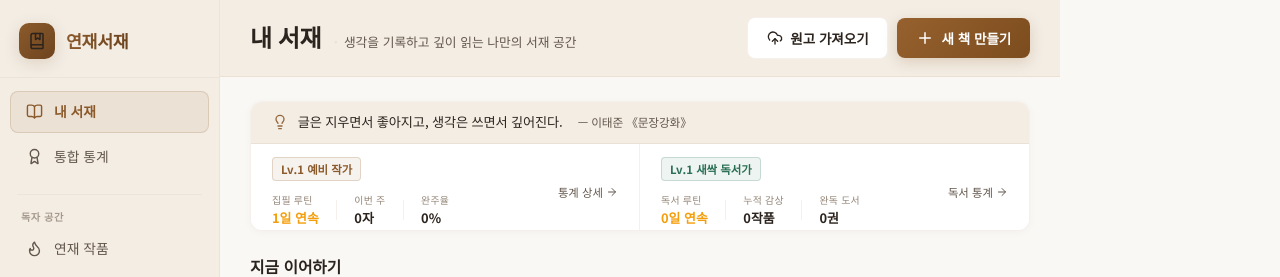
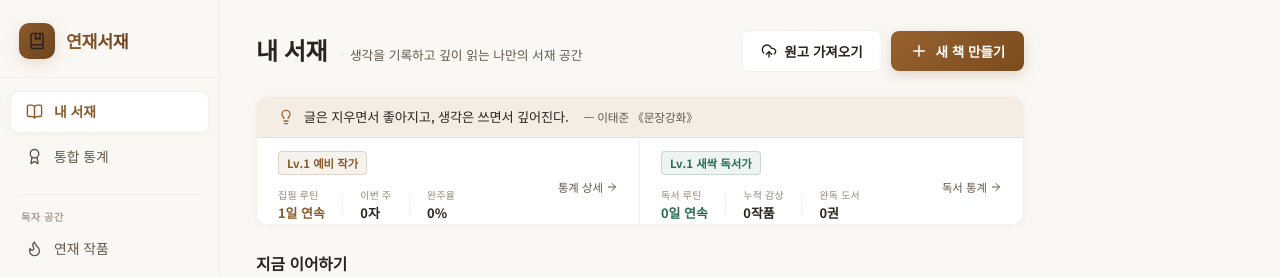
Before and after one commit to acon0203/book, a React (Vite) app: page / in a window 1280 px wide. Shown: the top 277 px of the page. Built offline with nearby package versions, Linux system fonts and the light colour scheme; no server answers.

Commit message:
feat: 캔버스 일체형 헤더·사이드바 통일 및 브라운/세이지 2대 컬러 절제 톤앤매너 정돈

```diff
--- a/src/components/Sidebar.css
+++ b/src/components/Sidebar.css
@@ -1,7 +1,6 @@
 .global-sidebar {
   width: 220px;
-  background: var(--bg-surface);
-  backdrop-filter: var(--blur);
+  background: var(--bg-deep);
   border-right: 1px solid var(--border-glass);
   display: flex;
   flex-direction: column;
@@ -99,9 +98,10 @@
 }
 
 .nav-item.active {
-  background: var(--bg-active);
+  background: var(--bg-card);
   color: var(--primary);
-  border-color: var(--primary-glow);
+  border-color: var(--border-color);
+  box-shadow: 0 2px 8px rgba(100, 70, 40, 0.04);
   font-weight: 600;
 }
 
--- a/src/pages/Library.css
+++ b/src/pages/Library.css
@@ -15,9 +15,9 @@
    1. 상단 헤더: 제목 옆 인라인 설명문
    ========================================================================== */
 .library-header {
-  padding: 1.15rem 2rem;
-  border-bottom: 1px solid var(--border-color);
-  background: var(--bg-surface);
+  padding: 2rem 2.4rem 0.6rem 2.4rem;
+  border-bottom: none;
+  background: transparent;
   display: flex;
   justify-content: space-between;
   align-items: center;
@@ -66,12 +66,12 @@
    2. 본문 스크롤 영역
    ========================================================================== */
 .library-body {
-  padding: 1.6rem 2rem 3rem;
+  padding: 1rem 2.4rem 3rem 2.4rem;
   flex: 1;
   overflow-y: auto;
   display: flex;
   flex-direction: column;
-  gap: 1.6rem;
+  gap: 1.8rem;
 }
 
 /* ==========================================================================
@@ -212,8 +212,14 @@
   background: var(--border-color);
 }
 
-.highlight-flame {
-  color: #f59e0b;
+.highlight-author {
+  color: var(--primary);
+  font-weight: 700;
+}
+
+.highlight-reader {
+  color: #2a6f55;
+  font-weight: 700;
 }
 
 .stat-more-link {
--- a/src/pages/Library.jsx
+++ b/src/pages/Library.jsx
@@ -226,7 +226,7 @@ export default function Library() {
                 <div className="stat-items-group">
                   <div className="stat-mini-item">
                     <span className="stat-mini-label">집필 루틴</span>
-                    <span className="stat-mini-val highlight-flame">{authorStats.streak}일 연속</span>
+                    <span className="stat-mini-val highlight-author">{authorStats.streak}일 연속</span>
                   </div>
                   <div className="stat-divider-line" />
                   <div className="stat-mini-item">
@@ -258,7 +258,7 @@ export default function Library() {
                 <div className="stat-items-group">
                   <div className="stat-mini-item">
                     <span className="stat-mini-label">독서 루틴</span>
-                    <span className="stat-mini-val highlight-flame">{readerStats.streak}일 연속</span>
+                    <span className="stat-mini-val highlight-reader">{readerStats.streak}일 연속</span>
                   </div>
                   <div className="stat-divider-line" />
                   <div className="stat-mini-item">
@@ -338,7 +338,11 @@ export default function Library() {
             >
               <div
                 className="book-spine-thumb"
-                style={{ background: recentReadingBook?.coverColor || 'linear-gradient(135deg, #1b382b, #0d1e16)' }}
+                style={{
+                  background: (books.find(b => b.id === recentReadingBook?.bookId)?.coverColor)
+                    || recentReadingBook?.coverColor
+                    || 'linear-gradient(135deg, #1b382b, #0d1e16)'
+                }}
               >
                 <div className="book-spine-line" />
                 <span className="spine-genre">{recentReadingBook?.genre || '독서'}</span>
```
Also changed, not shown: 4 other files (tests, documents, lock files or other folders).
